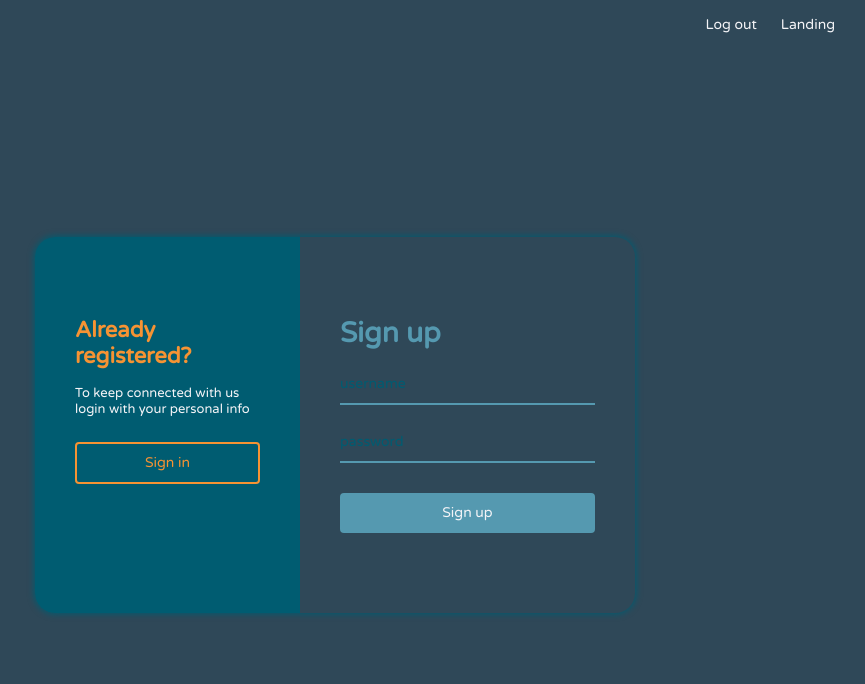
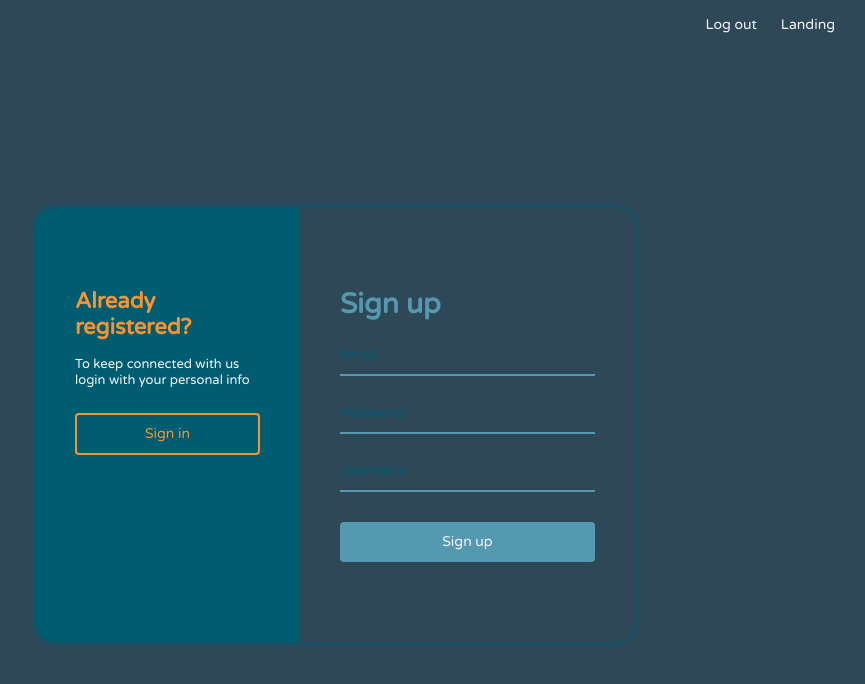
Before and after one commit to Mellrin/Angymonium, an Angular app: page /user/signup in a window 1280 px wide. Shown: the top 684 px of the page, without its empty margins (305-1170 px from the left). Built offline with nearby package versions, Linux system fonts and the light colour scheme.

Commit message:
added validation for sign form and ng form

```diff
--- a/src/app/app.module.ts
+++ b/src/app/app.module.ts
@@ -6,6 +6,7 @@ import { LoginComponent } from './components/login/login.component';
 import { SignupComponent } from './components/signup/signup.component';
 import { LandingComponent } from './components/landing/landing.component';
 import { SignFormComponent } from './components/helper/sign-form/sign-form.component';
+import { FormsModule, ReactiveFormsModule } from '@angular/forms';
 
 @NgModule({
   declarations: [
@@ -17,7 +18,9 @@ import { SignFormComponent } from './components/helper/sign-form/sign-form.compo
   ],
   imports: [
     BrowserModule,
-    ROUTING
+    ROUTING,
+    ReactiveFormsModule,
+    FormsModule
   ],
   providers: [],
   bootstrap: [RootComponent]
--- a/src/app/components/helper/sign-form/sign-form.component.html
+++ b/src/app/components/helper/sign-form/sign-form.component.html
@@ -1,15 +1,17 @@
-<form class="form">
+<form class="form" [formGroup]="form.form_group" #signForm="ngForm">
     <h2 class="form__heading">{{form.form_name}}</h2>
-    <ng-container *ngFor="let item of form.form_fields">
+    <ng-container *ngFor="let control of form.form_group.controls | keyvalue">
         <div class="form__field">
-            <input [name]="item.field" [type]="item.field" class="form-control" [placeholder]="item.field" required>
-            <div class="form__field--error" *ngIf=false>
-                some error
+            <input class="form-control" [placeholder]="control.key | titlecase" [formControlName]="control.key"
+                [ngClass]="{'form-control--error': signForm.submitted && control.value.errors }">
+
+            <div class="form__field--error" *ngIf="signForm.submitted && control.value.errors">
+                {{ getErrorMsg(control.value) }}
             </div>
         </div>
     </ng-container>
 
-    <button class="btn mt-12" #submit type="button" (click)="onSubmit()">{{form.form_name}}</button>
+    <button class="btn mt-12" #submit type="submit" (click)="onSubmit()">{{form.form_name}}</button>
 </form>
 
 <div class="description">
--- a/src/app/components/helper/sign-form/sign-form.component.less
+++ b/src/app/components/helper/sign-form/sign-form.component.less
@@ -52,6 +52,10 @@
       &:-webkit-autofill,
       &:-webkit-autofill:focus {
         transition: background-color 600000s 0s, color 600000s 0s;
+      }
+      &--error {
+        border-image-slice: 1;
+        border-image-source: linear-gradient(to right, var(--red-color), var(--secondary-color));
       }
     }
 
--- a/src/app/components/helper/sign-form/sign-form.component.ts
+++ b/src/app/components/helper/sign-form/sign-form.component.ts
@@ -1,4 +1,5 @@
 import { Component, EventEmitter, HostBinding, Input, OnInit, Output } from '@angular/core';
+import { FormArray, FormGroup } from '@angular/forms';
 
 @Component({
   selector: 'app-sign-form',
@@ -11,7 +12,7 @@ export class SignFormComponent implements OnInit {
 
   @Input() form = {
     form_name: '',
-    form_fields: [{ field: '' }],
+    form_group: new FormGroup({}),
     description_heading: '',
     description_text: '',
     description_btn: { text: '', route: '' }
@@ -20,9 +21,22 @@ export class SignFormComponent implements OnInit {
   constructor() { }
 
   ngOnInit(): void {
+    console.warn(this.form.form_group)
+  }
+  onSubmit() {
+    this.onSubmitEvent.emit();
+    console.warn(this.form.form_group)
   }
 
-  onSubmit() {
-    this.onSubmitEvent.emit();
+  getErrorMsg(x: any) {
+    //console.warn(x.errors)
+    if (x.errors.required){
+      return 'field is required'
+    }
+    if (x.errors.minlength){
+      return `type at least ${x.errors.minlength.requiredLength} characters`
+    }
+    return 'error msg'
   }
+
 }
--- a/src/app/components/login/login.component.ts
+++ b/src/app/components/login/login.component.ts
@@ -1,4 +1,5 @@
 import { Component, OnInit } from '@angular/core';
+import { FormArray, FormControl, FormGroup, Validators } from '@angular/forms';
 
 @Component({
   selector: 'app-login',
@@ -7,7 +8,10 @@ import { Component, OnInit } from '@angular/core';
 export class LoginComponent implements OnInit {
   form = {
     form_name: 'Sign in',
-    form_fields: [{ field: 'username' }, { field: 'password' }],
+    form_group: new FormGroup({
+      username: new FormControl('', [Validators.required]),
+      password: new FormControl('', [Validators.required]),
+    }),
     description_heading: "Don't have an account yet?",
     description_text: 'Enter your personal info to keep connection with us.',
     description_btn: { text: 'Sign up', route: '/user/signup' },
@@ -18,7 +22,7 @@ export class LoginComponent implements OnInit {
   ngOnInit(): void {
   }
 
-  onSubmit(){
+  onSubmit() {
     console.warn('in')
   }
 
--- a/src/app/components/signup/signup.component.ts
+++ b/src/app/components/signup/signup.component.ts
@@ -1,4 +1,5 @@
 import { Component, OnInit } from '@angular/core';
+import { FormGroup, FormArray, FormControl, Validators } from '@angular/forms';
 
 @Component({
   selector: 'app-signup',
@@ -7,7 +8,11 @@ import { Component, OnInit } from '@angular/core';
 export class SignupComponent implements OnInit {
   form = {
     form_name: 'Sign up',
-    form_fields: [{ field: 'username' }, { field: 'password' }],
+    form_group: new FormGroup({
+      username: new FormControl('', [Validators.required, Validators.minLength(3)]),
+      password: new FormControl('', [Validators.required]),
+      email: new FormControl('', [Validators.required]),
+    }),
     description_heading: "Already registered?",
     description_text: 'To keep connected with us login with your personal info',
     description_btn: { text: 'Sign in', route: '/user/signin' },
```
